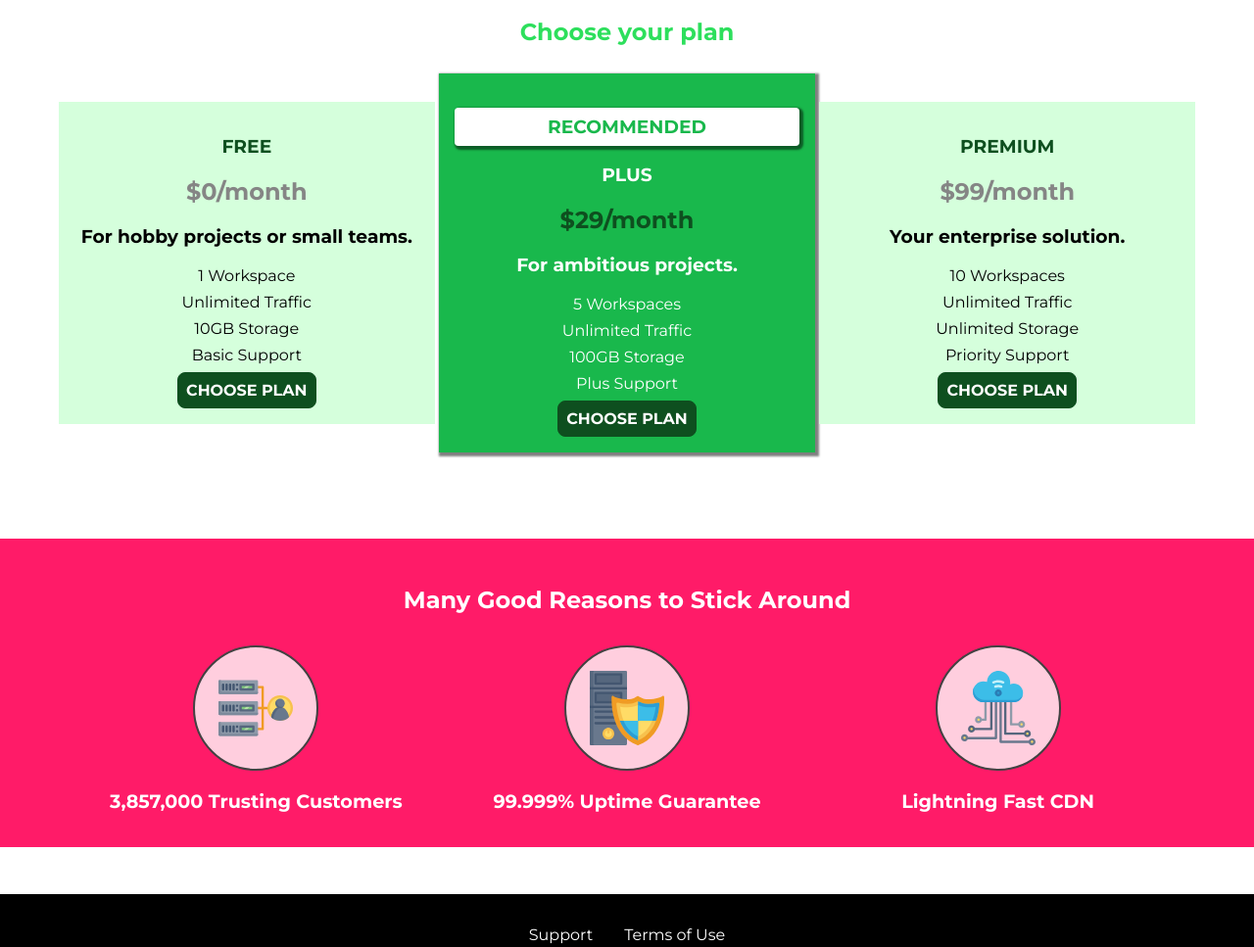
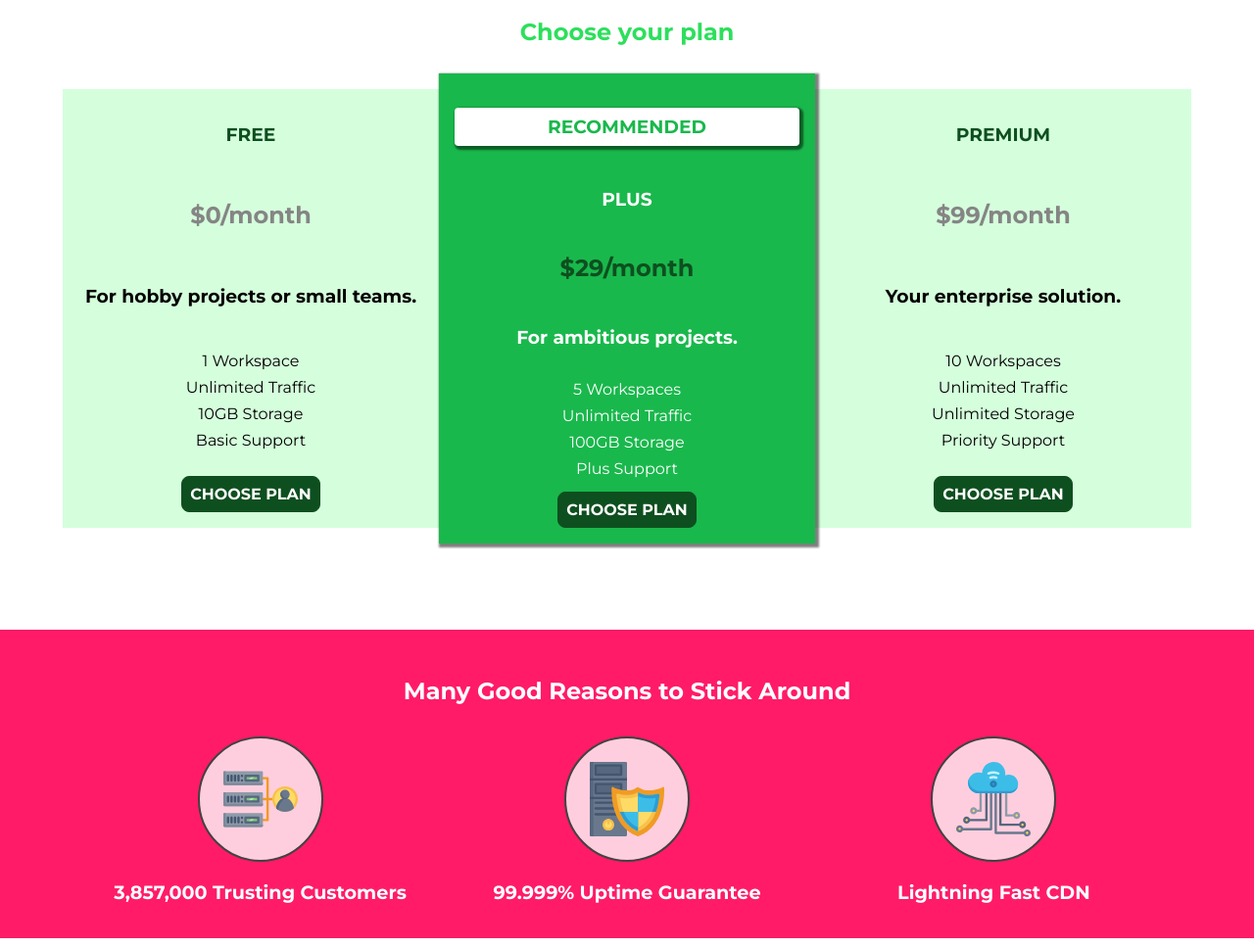
Before and after one commit to Dylan-Hedges/CSSCompleteGuide, a plain HTML site: page main project/index.html in a window 1280 px wide. Shown: the part 378-1345 px from the top of the page at 98% size. Drawn offline with Linux system fonts and the light colour scheme.

Commit message:
Added flexbox to homepage and customers page (responsive)

```diff
--- a/main project/main.css
+++ b/main project/main.css
@@ -105,26 +105,39 @@
   .plan__list{
     /*Plan container that full available screen width*/
     width: 100%;
-    /*Horizontally centers the 3 plans inside the <div>*/
-    text-align: center;
+    /*Makes element a flex container*/
+    display: flex;
+    /*Aligns items (plans) along the main axis (left to right, horizontally)*/
+    justify-content: center;
+    /*Aligns items (plans) along the cross axis (top to bottom, vertically)*/
+    align-items: center;
+
   }
 
   .plan{
-    /*Makes the plan boxes sit in a line - like an inline element, default is block so each plan would take up a new line, not what we want for desktop version*/
-    display: inline-block;
     /*Each plan takes 30% of the width available provided by its parent (full available width in this case)*/
     width: 30%;
-    /*Aligns content to the middle*/
-    vertical-align: middle;
     /*Limits the minimum size of the plan boxes - Prevents text in plan boxes overlapping with background, 13rem = 208px (16px is medium font size in browser) */
     min-width: 13rem;
     /*Limits the maximum size of the plan boxes - Prevents boxes streching too much, 25rem = 400px (16px is medium font size in browser) */
     max-width: 25rem;
+    /*Makes element a flex container*/
+    display: flex;
+    /*Items in the plan (text, button etc.) are displayed vertically - main axis now goes from top to bottom*/
+    flex-direction: column;
+    /*Items are evenly distributed within the alignment container along the main axis. The spacing between each pair of adjacent items is the same*/
+    justify-content: space-between;
+    /*Sets the height for FREE and PREMIUM plans*/
+    height: 28rem;
   }
 
   .plan--highlighted{
     /*Adds a black transparent shadow around the RECCOMMENDED box - uses the rgba() color function*/
     box-shadow: 2px 2px 2px 2px rgba(0, 0, 0, 0.5);
+    /*Sets PLUS plan to be higher than the other plans*/
+    height: 30rem;
+    /*Puts PLUS plan above the others*/
+    z-index: 50;
   }
 }
 
@@ -167,11 +180,15 @@
 
 @media(min-width: 40rem){
   .key-feature{
-    display: inline-block;
     width: 30%;
     max-width: 25rem;
-    /*Aligns all the text to the top so that when there is a line break all the text is still aligned*/
-    vertical-align: top;
+  }
+
+  .key-feature__list{
+    /*Makes element a flex container*/
+    display: flex;
+    /*Aligns items (plans) along the main axis (left to right, horizontally)*/
+    justify-content: center;
   }
 }
 
--- a/main project/shared.css
+++ b/main project/shared.css
@@ -41,7 +41,7 @@ main{
   left: 0;
   background: #2ddf5c;
   padding: 0.5rem 1rem;
-  z-index: 1;
+  z-index: 60;
   /*Turns element into a flex container - all child elements become flex itmes*/
   display: flex;
   /*Positions elements along the cross axis (vertically)*/
```
Also changed, not shown: main project/customers/customers.css (+6 -5 lines).
